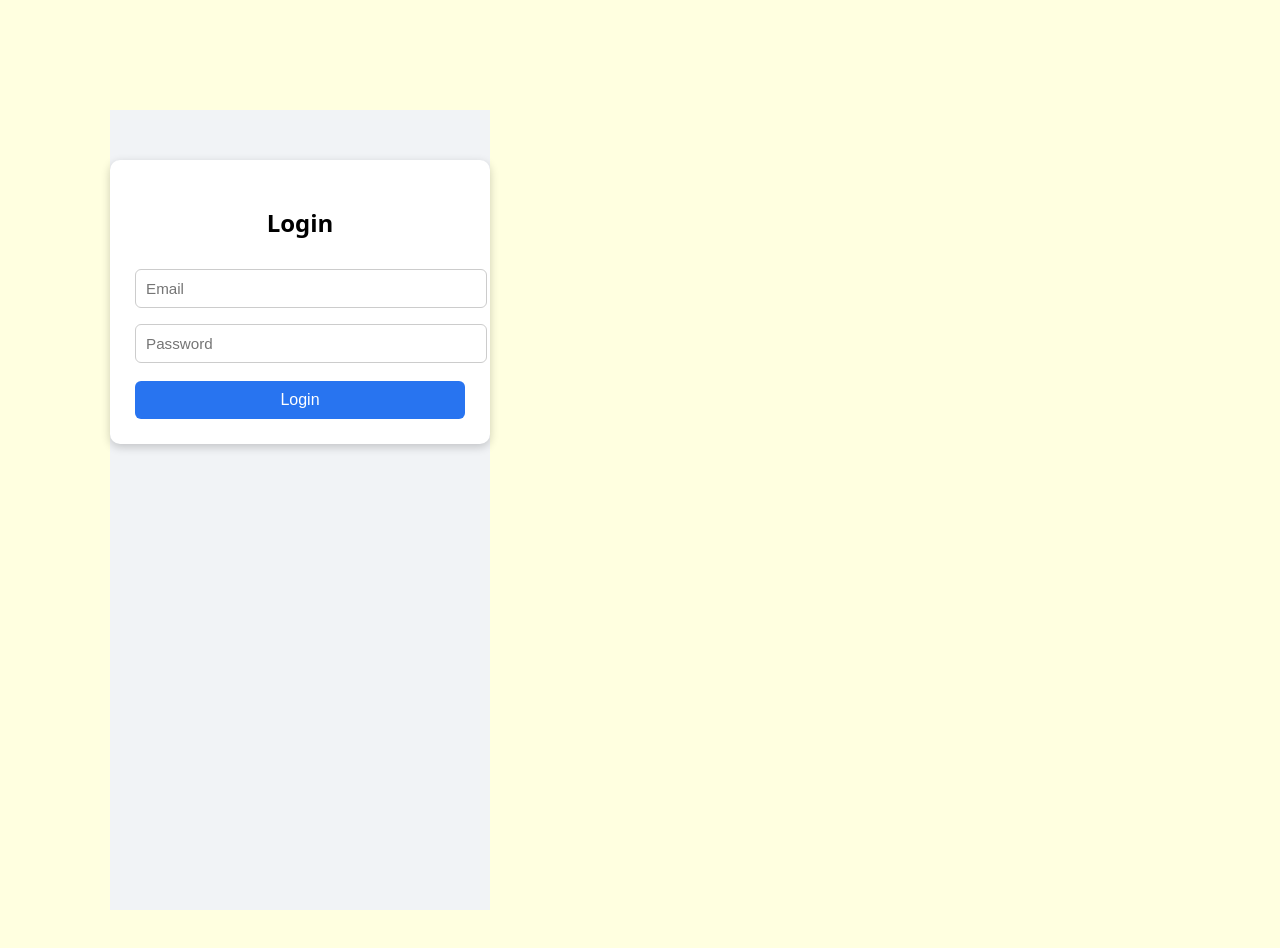
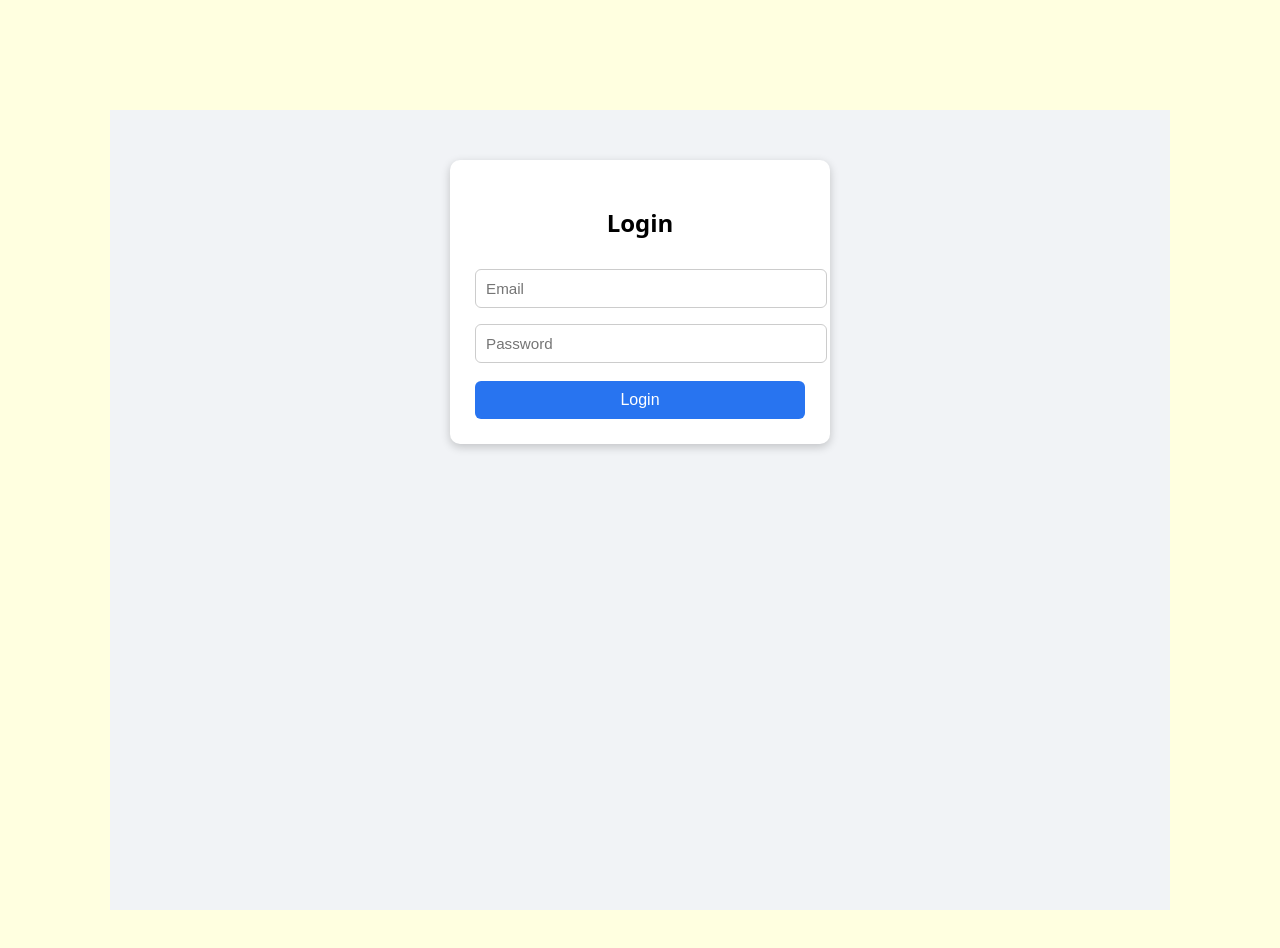
Before and after one commit to Mathumitha21/Shopping, a React (Vite) app: page /login in a window 1280 px wide. Shown: the top 948 px of the page. Built offline with nearby package versions, Linux system fonts and the light colour scheme.

Commit message:
project started

```diff
--- a/src/index.css
+++ b/src/index.css
@@ -8,7 +8,7 @@
   background-color: lightyellow;
   text-align: center;
   color: black;
-  display: flex;
+  /* display: flex; */
 
    font-synthesis: none;
    text-rendering: optimizeLegibility;
@@ -17,7 +17,7 @@
 }
 
 body {
-  display: flex;
+  /* display: flex; */
   margin:100px;
   padding: 10px;
 }
```
